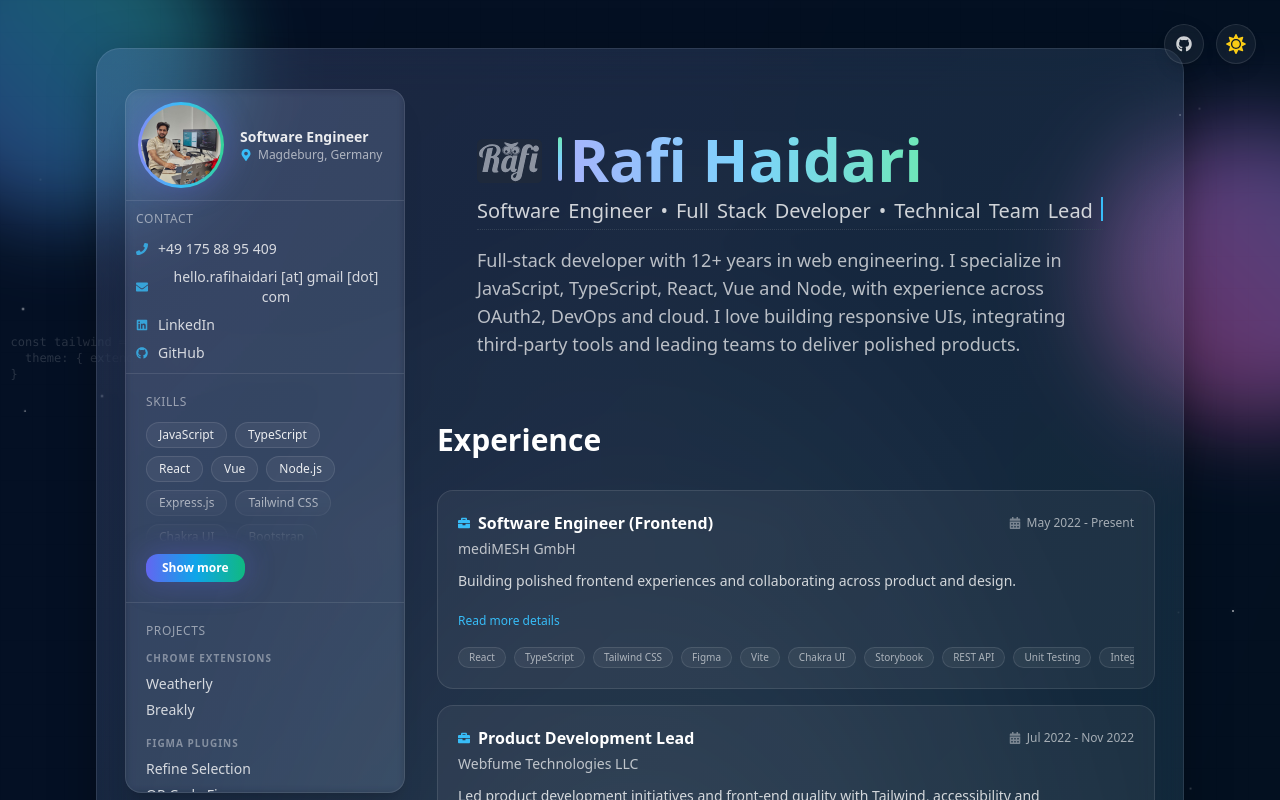
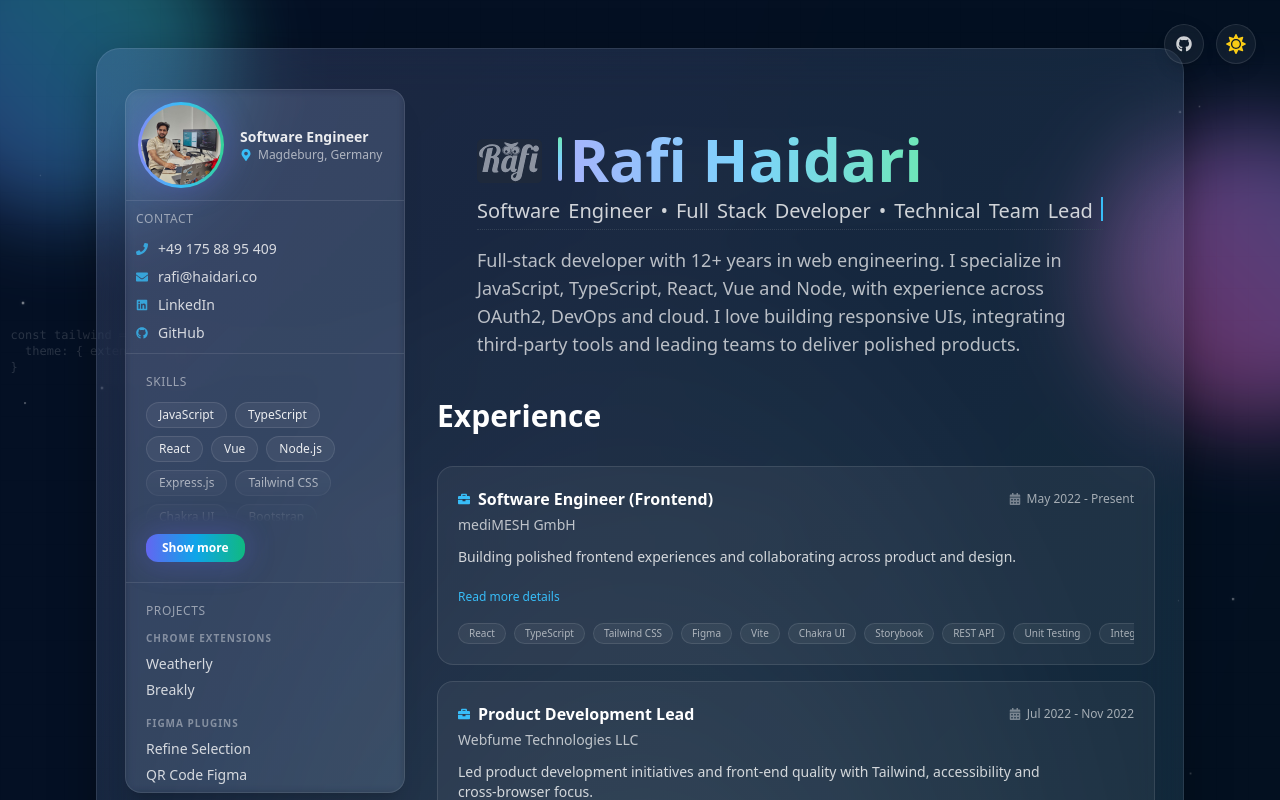
Before and after one commit to rafihaidari/CVFolio, a React (Vite) app: page / in a window 1280 px wide. Shown: the top 800 px of the page. Built offline with nearby package versions, Linux system fonts and the light colour scheme.

Commit message:
feat: Update contact email and its display format, and adjust experience section padding and border.

```diff
--- a/src/components/CVSidebar.tsx
+++ b/src/components/CVSidebar.tsx
@@ -67,7 +67,7 @@
                       user={links.emailParts.user}
                       domain={links.emailParts.domain}
                       className="hover:underline"
-                      label={`${links.emailParts.user} [at] ${links.emailParts.domain.replace(/\./g, ' [dot] ')}`}
+                      label={`${links.emailParts.user}@${links.emailParts.domain}`}
                     />
                   </li>
                 )}
--- a/src/components/sections/Experience.tsx
+++ b/src/components/sections/Experience.tsx
@@ -123,7 +123,7 @@
   }, [showAll, items.length])
 
   return (
-    <section id="experience" className="relative py-16">
+    <section id="experience" className="relative py-10 border-b border-slate-200 dark:border-white/10">
       <div className="mx-auto max-w-5xl">
         <h2 className="text-2xl md:text-3xl font-bold text-slate-900 dark:text-white">Experience</h2>
         <div
--- a/src/data/profile.ts
+++ b/src/data/profile.ts
@@ -144,7 +144,7 @@
     linkedin: 'https://www.linkedin.com/in/rafi-haidari/',
     github: 'https://github.com/rafihaidari',
     email: undefined,
-    emailParts: { user: 'hello.rafihaidari', domain: 'gmail.com' },
+    emailParts: { user: 'rafi', domain: 'haidari.co' },
   },
   contact: {
     phone: undefined,
@@ -152,7 +152,7 @@
     location: 'Magdeburg, Germany',
     address: 'Hermann-Hesse-Str 16, Magdeburg, Germany',
   },
-  languages: ['English (C1)', 'German (A1)', 'Persian (Native)'],
+  languages: ['English (C1)', 'German (A2)', 'Persian (Native)'],
   certifications: [
     'Google Analytics (Google)',
     'Google Tag Manager (Google)',
```
